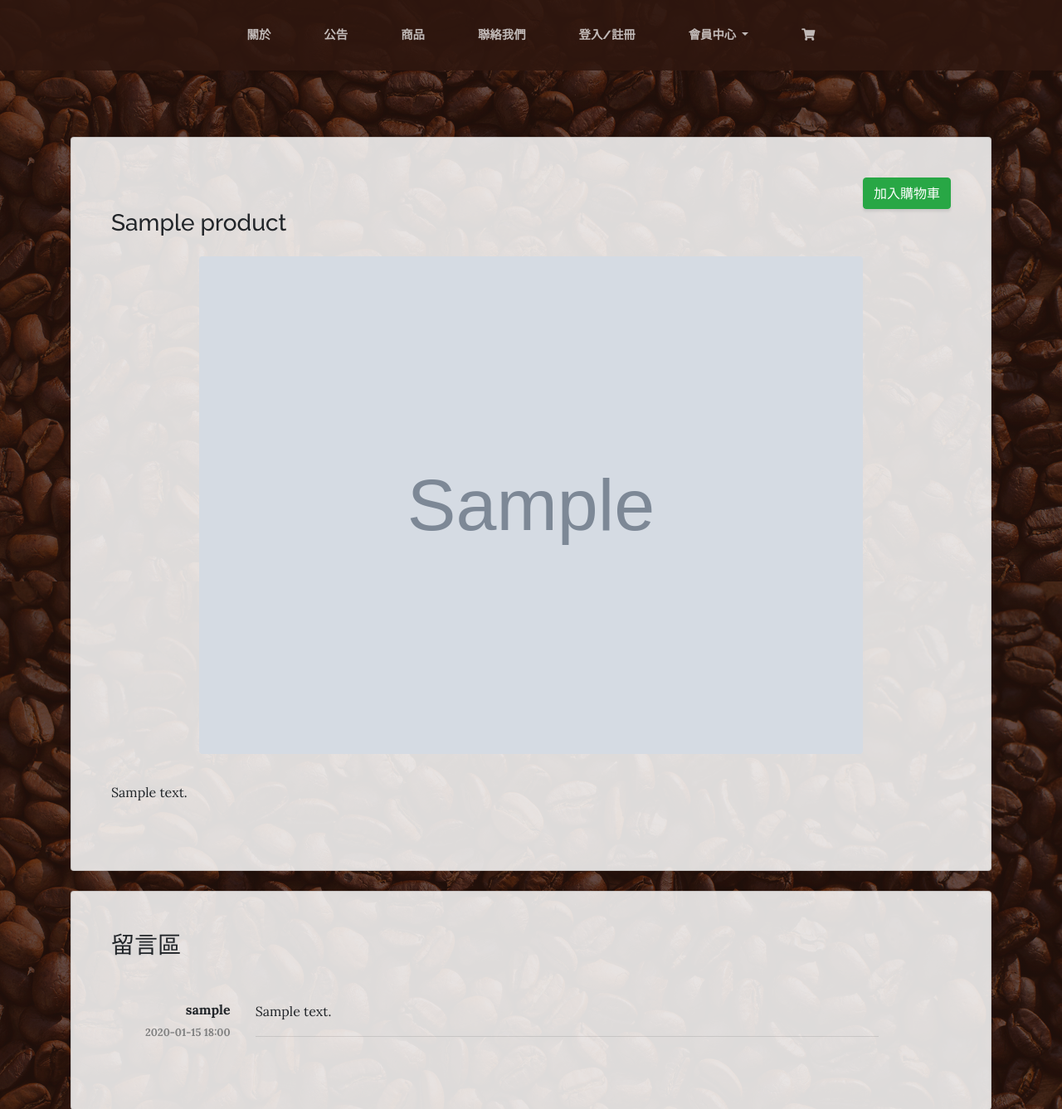
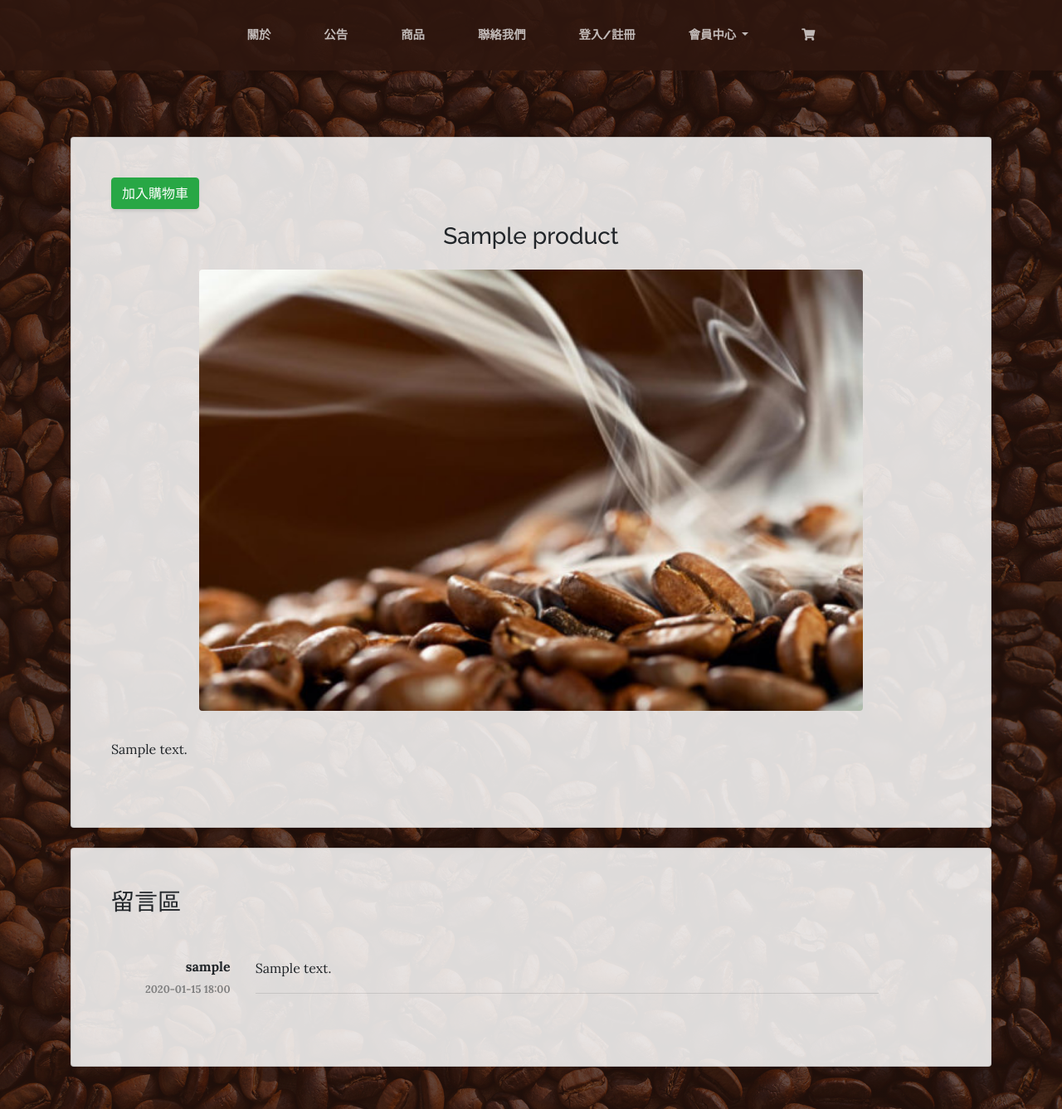
Before and after one commit to CTingy/coffee_shop, a Django app: page /product/read_product/1/ in a window 1280 px wide. Shown: the part 275-1612 px from the top of the page at 83% size. Run offline with Django 3.2, Linux system fonts and the light colour scheme; tables that the repository leaves empty hold one stand-in row (values such as "Sample post"); grey boxes marked "Sample" are stand-in pictures; some libraries are stand-ins or nearby versions.

Commit message:
fix product image temp.

```diff
--- a/product/templates/product/product.html
+++ b/product/templates/product/product.html
@@ -41,7 +41,8 @@
             {% endif %}
             {% if product.image %}
             <a href="{{ product.get_absolute_url }}">
-              <img class="card-img-top" src="{{ product.image.url }}" alt="{{ product.image }}">
+              <!--<img class="card-img-top" src="{{ product.image.url }}" alt="{{ product.image }}">-->
+              <img class="card-img-top" src="{% static 'main/img/08.jpg' %}" alt="{% static 'main/img/08.jpg' %}">
             </a>
             {% endif %}
             <div class="card-body">
--- a/product/templates/product/read_product.html
+++ b/product/templates/product/read_product.html
@@ -14,14 +14,15 @@
             <a class="btn btn-info" href="{% url 'product:update_product' product.id %}">修改</a>
           </div>
           {% endif %}
-          <div class="ml-auto">
+          <div class="mb-3">
           {% include 'cart/create_cart.html' with product=product %}
           </div>
-          <h3>{{ product.title }}</h3>
+          <h3 class="text-center">{{ product.title }}</h3>
           {% if product.image %}
-          <img class="rounded img-fluid my-3 mx-auto" width="800px" src="{{ product.image.url }}" alt="{{ product.image }}">
+          <!--<img class="rounded img-fluid my-3 mx-auto" width="800px" src="{{ product.image.url }}" alt="{{ product.image }}">-->
+          <img class="rounded img-fluid my-3 mx-auto" width="800px" src="{% static 'main/img/08.jpg' %}" alt="{% static 'main/img/08.jpg' %}">
           {% endif %}
-          <p class="">{{ product.content|linebreaks }}</p>
+          <p>{{ product.content|linebreaks }}</p>
         </div>
         <div class="card bg-faded rounded p-5">
           <h3 class="mb-5">留言區</h3>
```
Also changed, not shown: main/static/main/img/08.jpg (added).
